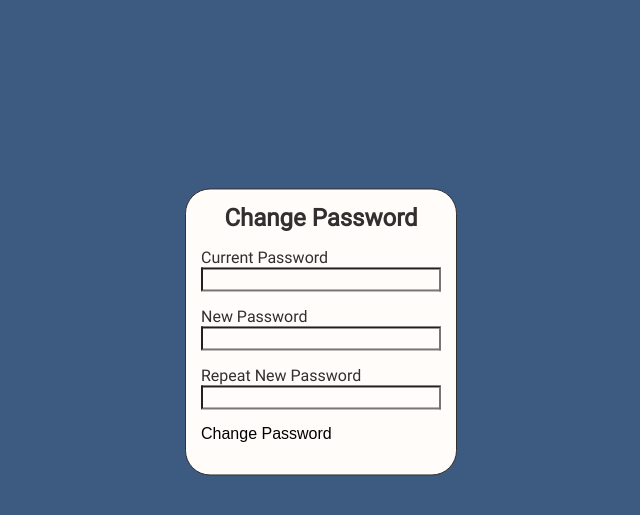
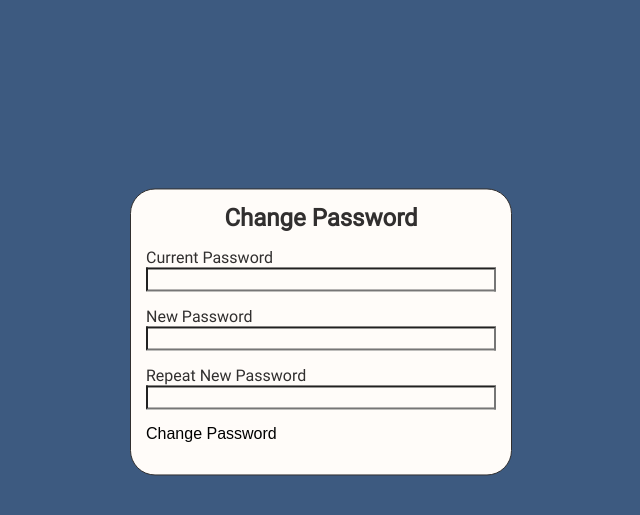
Before and after one commit to leomcclean/webauthv2, a Flask app: page /changep in a window 1280 px wide. Shown: the part 68-583 px from the top of the page, without its empty margins (319-959 px from the left). Run offline with Flask 2, Linux system fonts and the light colour scheme; a user stored in the database is signed in; data comes from the database, SQL or seed files in the repository.

Commit message:
change input box size

```diff
--- a/app/static/css/base.css
+++ b/app/static/css/base.css
@@ -62,7 +62,7 @@ div.box
 	border: 1px solid #312F2F;
 	color: #312F2F;
 	padding: 15px;
-	width: 240px;
+	width: 350px;
 	position: absolute;
 	top: 50%;
 	left: 50%;
@@ -86,7 +86,7 @@ input.submit:hover
 }
 input.field
 {
-	width: 240px;
+	width: 350px;
 }
 h1
 {
```
